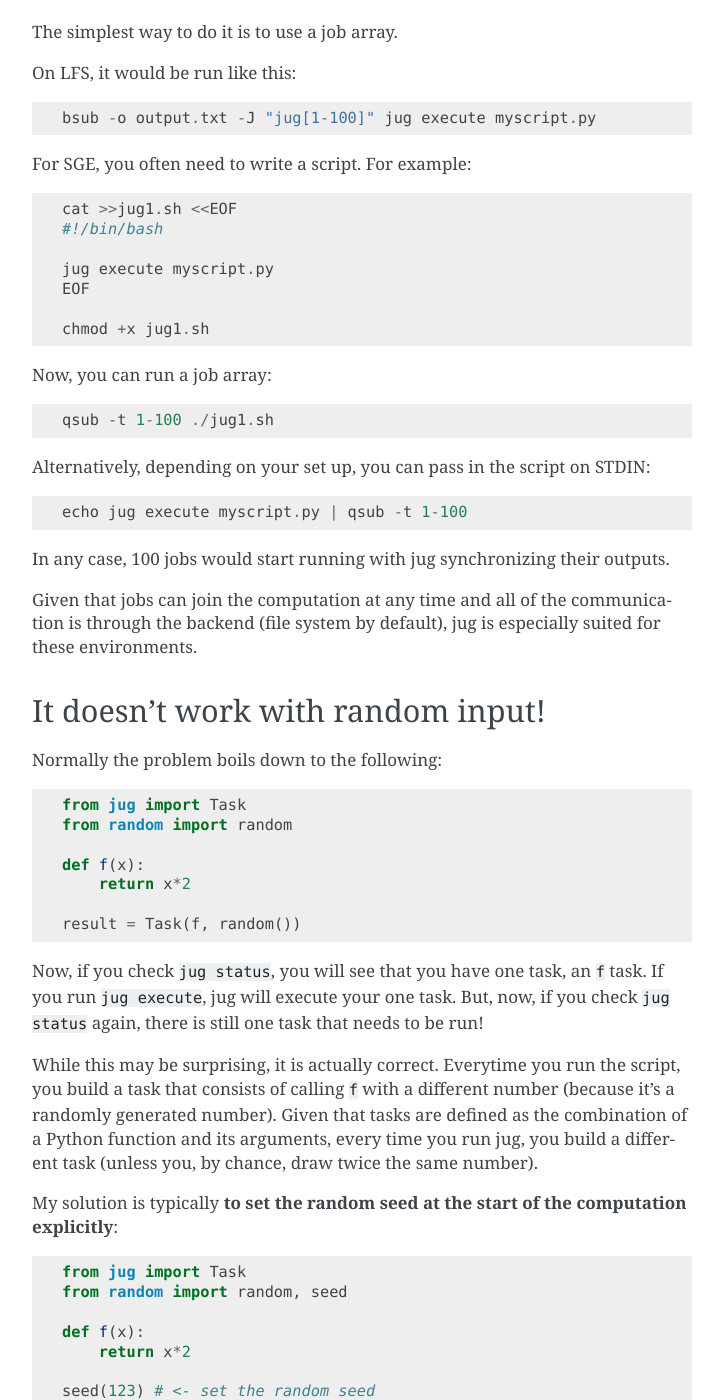
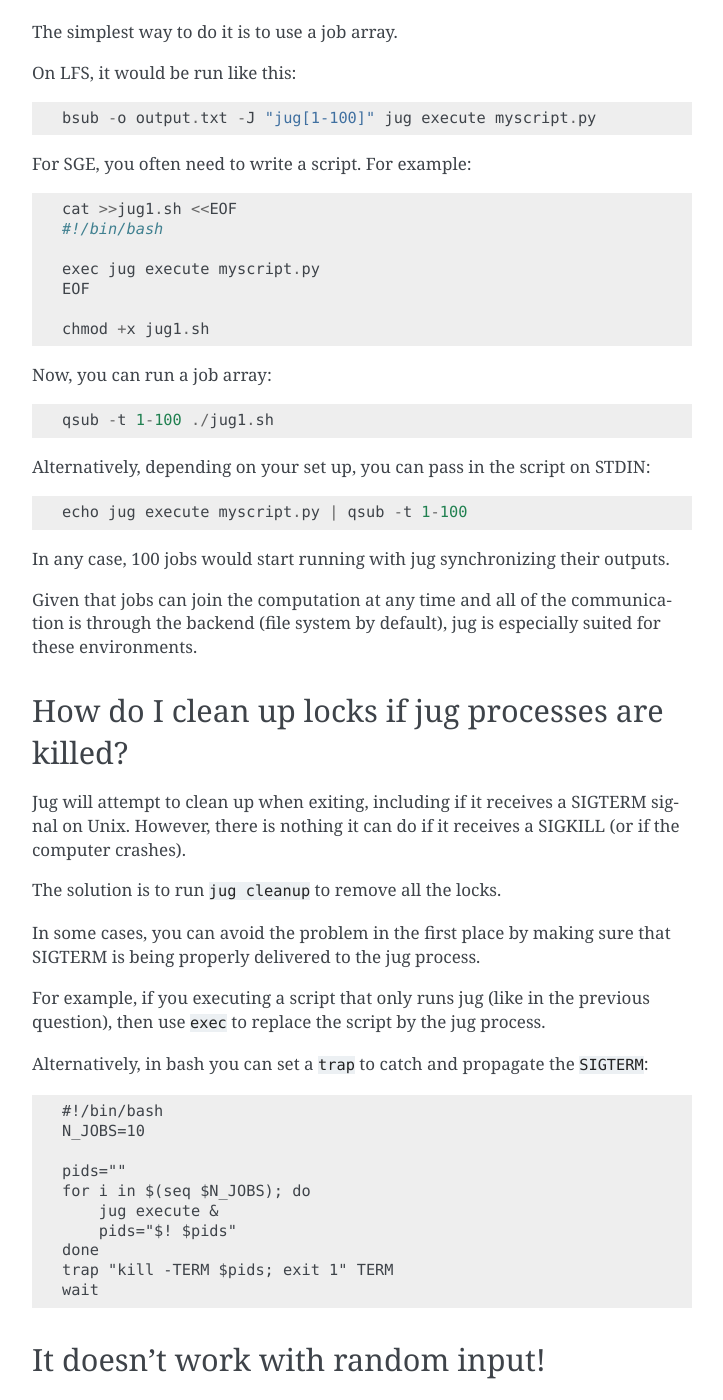
Before and after one commit to luispedro/jug, a Sphinx documentation site: the page built from docs/source/faq.rst, in a window 1280 px wide and 1400 px high, scrolled down 666 px. Shown: the whole window, without its empty margins (388-1111 px from the left). Built offline with Sphinx 7.4.7, drawn with Linux system fonts in a browser that asks for light colours; formulas are drawn with MathJax 3; the version number could not be read and is left out; some of the changed text lies outside the part shown.

Commit message:
DOC Document how to cleanup after SIGTERM
closes #42

```diff
--- a/docs/source/faq.rst
+++ b/docs/source/faq.rst
@@ -37,7 +37,7 @@ For SGE, you often need to write a script. For example::
   cat >>jug1.sh <<EOF
   #!/bin/bash
 
-  jug execute myscript.py
+  exec jug execute myscript.py
   EOF
 
   chmod +x jug1.sh
@@ -57,6 +57,36 @@ In any case, 100 jobs would start running with jug synchronizing their outputs.
 Given that jobs can join the computation at any time and all of the
 communication is through the backend (file system by default), jug is
 especially suited for these environments.
+
+How do I clean up locks if jug processes are killed?
+----------------------------------------------------
+
+Jug will attempt to clean up when exiting, including if it receives a SIGTERM
+signal on Unix. However, there is nothing it can do if it receives a SIGKILL (or
+if the computer crashes).
+
+The solution is to run ``jug cleanup`` to remove all the locks.
+
+In some cases, you can avoid the problem in the first place by making sure that
+SIGTERM is being properly delivered to the jug process.
+
+For example, if you executing a script that only runs jug (like in the previous
+question), then use ``exec`` to replace the script by the jug process.
+
+Alternatively, in bash you can set a ``trap`` to catch and propagate the
+``SIGTERM``::
+
+    #!/bin/bash
+    N_JOBS=10
+
+    pids=""
+    for i in $(seq $N_JOBS); do
+        jug execute &
+        pids="$! $pids"
+    done
+    trap "kill -TERM $pids; exit 1" TERM
+    wait
+
 
 It doesn't work with random input!
 ----------------------------------
```
